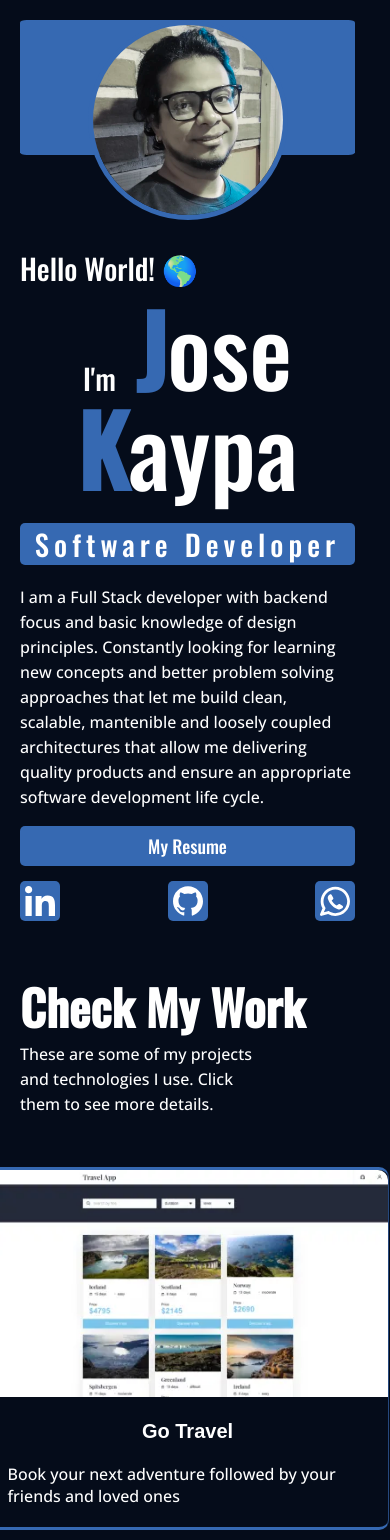
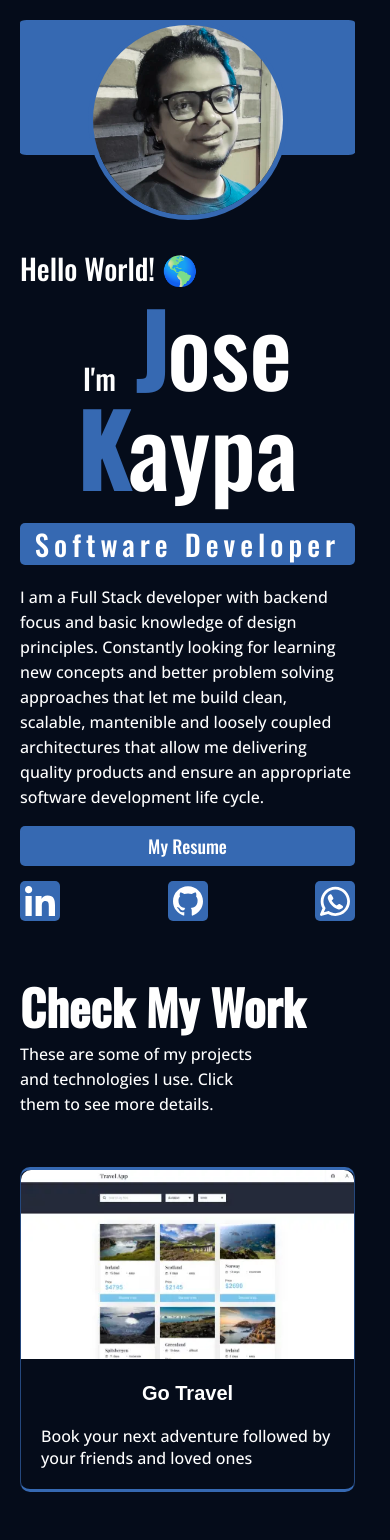
Before and after one commit to JKaypa/portfolio, a Next.js app: page / in a window 390 px wide. Shown: the top 1540 px of the page. Built offline with nearby package versions, Linux system fonts and the light colour scheme.

Commit message:
Make `project-card` images responsive by updating dimensions to use percentage-based values

```diff
--- a/app/components/projects/components/project-card/project-card.css
+++ b/app/components/projects/components/project-card/project-card.css
@@ -10,8 +10,8 @@
 }
 
 .project-card__image {
-    width: 400px;
-    height: 227px;
+    width: 100%;
+    height: auto;
 
     border-radius: 10px 10px 0 0;
 
@@ -25,5 +25,4 @@
     font-size: medium;
     text-align: left;
     padding: 20px;
-    width: 380px;
 }
```
